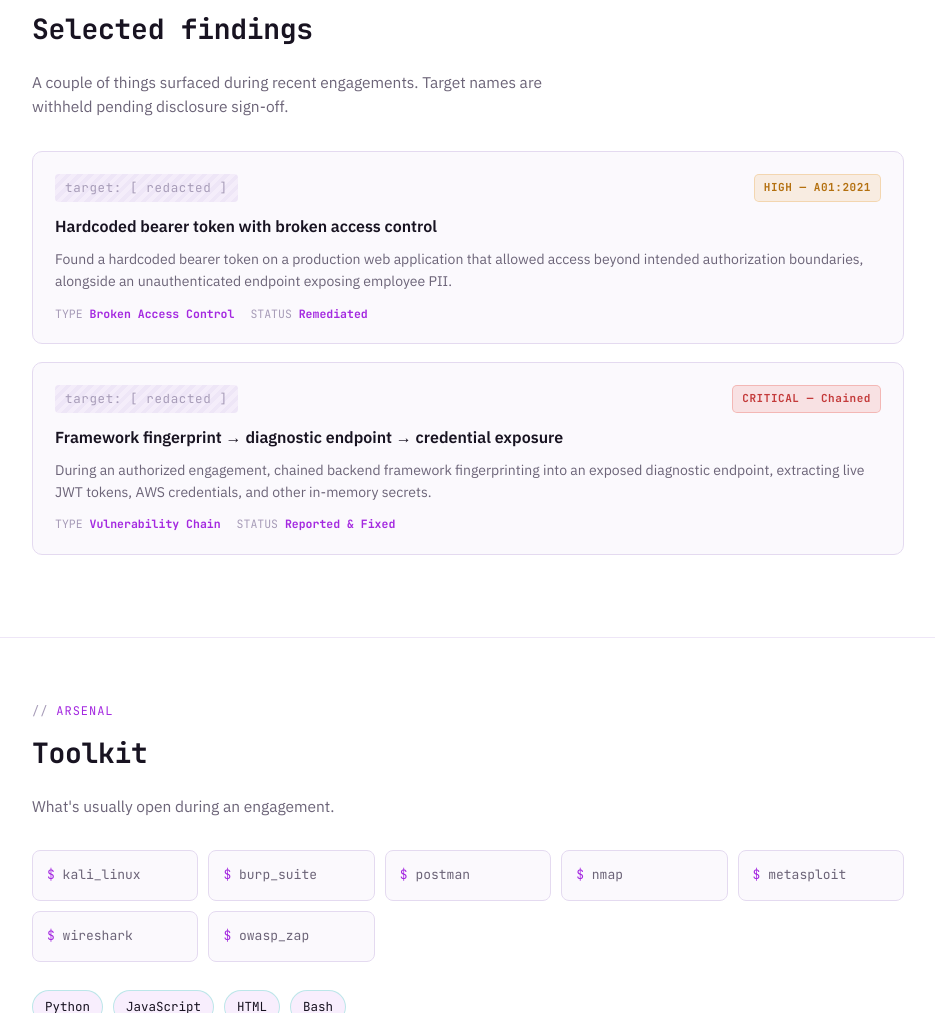
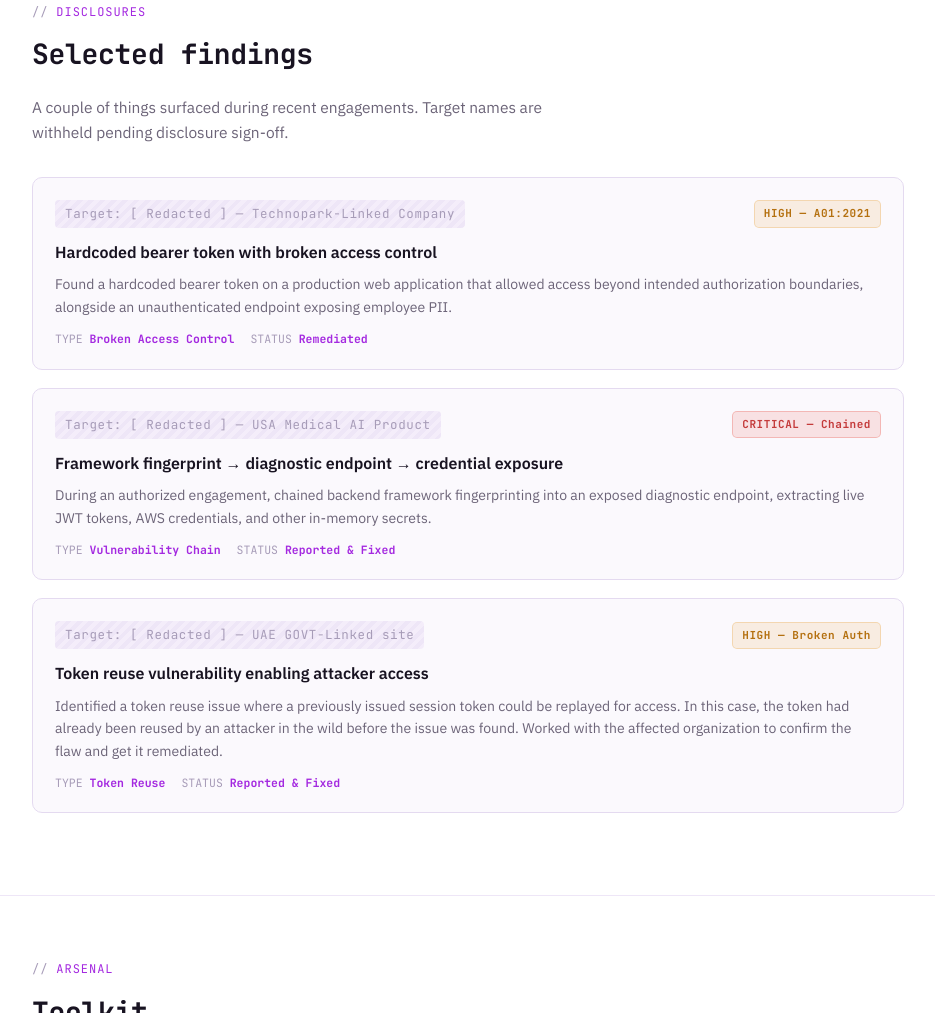
Before and after one commit to cyberinkinfosec/cyberinkinfosec, a plain HTML site: page index.html in a window 1280 px wide. Shown: the part 1836-2849 px from the top of the page, without its empty margins (172-1107 px from the left). Drawn offline with Linux system fonts and the light colour scheme.

Commit message:
findings

```diff
--- a/index.html
+++ b/index.html
@@ -478,7 +478,7 @@
     </div>
   </section>
 
-  <section class="section" id="findings">
+  <<section class="section" id="findings">
     <div class="wrap">
       <div class="eyebrow">disclosures</div>
       <h2>Selected findings</h2>
@@ -486,7 +486,7 @@
 
       <div class="finding">
         <div class="finding-top">
-          <span class="redacted">target: [ redacted ]</span>
+          <span class="redacted">Target: [ Redacted ] — Technopark-Linked Company </span>
           <span class="severity sev-high">HIGH — A01:2021</span>
         </div>
         <h3>Hardcoded bearer token with broken access control</h3>
@@ -499,13 +499,26 @@
 
       <div class="finding">
         <div class="finding-top">
-          <span class="redacted">target: [ redacted ]</span>
+          <span class="redacted">Target: [ Redacted ] — USA Medical AI Product</span>
           <span class="severity sev-critical">CRITICAL — Chained</span>
         </div>
         <h3>Framework fingerprint → diagnostic endpoint → credential exposure</h3>
         <p>During an authorized engagement, chained backend framework fingerprinting into an exposed diagnostic endpoint, extracting live JWT tokens, AWS credentials, and other in-memory secrets.</p>
         <div class="finding-meta">
           <span>TYPE <b>Vulnerability Chain</b></span>
+          <span>STATUS <b>Reported & Fixed</b></span>
+        </div>
+      </div>
+
+      <div class="finding">
+        <div class="finding-top">
+          <span class="redacted">Target: [ Redacted ] — UAE GOVT-Linked site</span>
+          <span class="severity sev-high">HIGH — Broken Auth</span>
+        </div>
+        <h3>Token reuse vulnerability enabling attacker access</h3>
+        <p>Identified a token reuse issue where a previously issued session token could be replayed for access. In this case, the token had already been reused by an attacker in the wild before the issue was found. Worked with the affected organization to confirm the flaw and get it remediated.</p>
+        <div class="finding-meta">
+          <span>TYPE <b>Token Reuse</b></span>
           <span>STATUS <b>Reported & Fixed</b></span>
         </div>
       </div>
```
